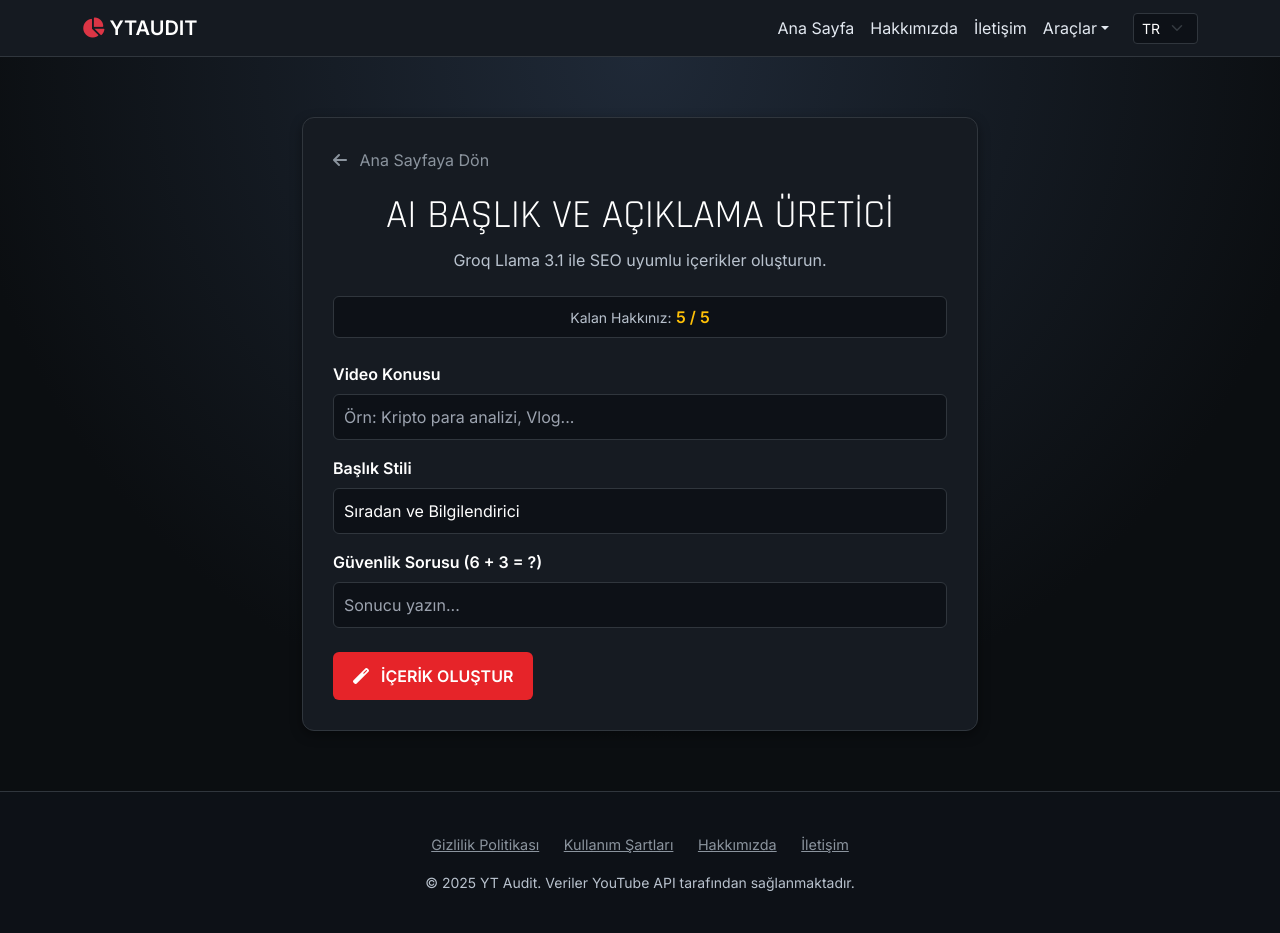
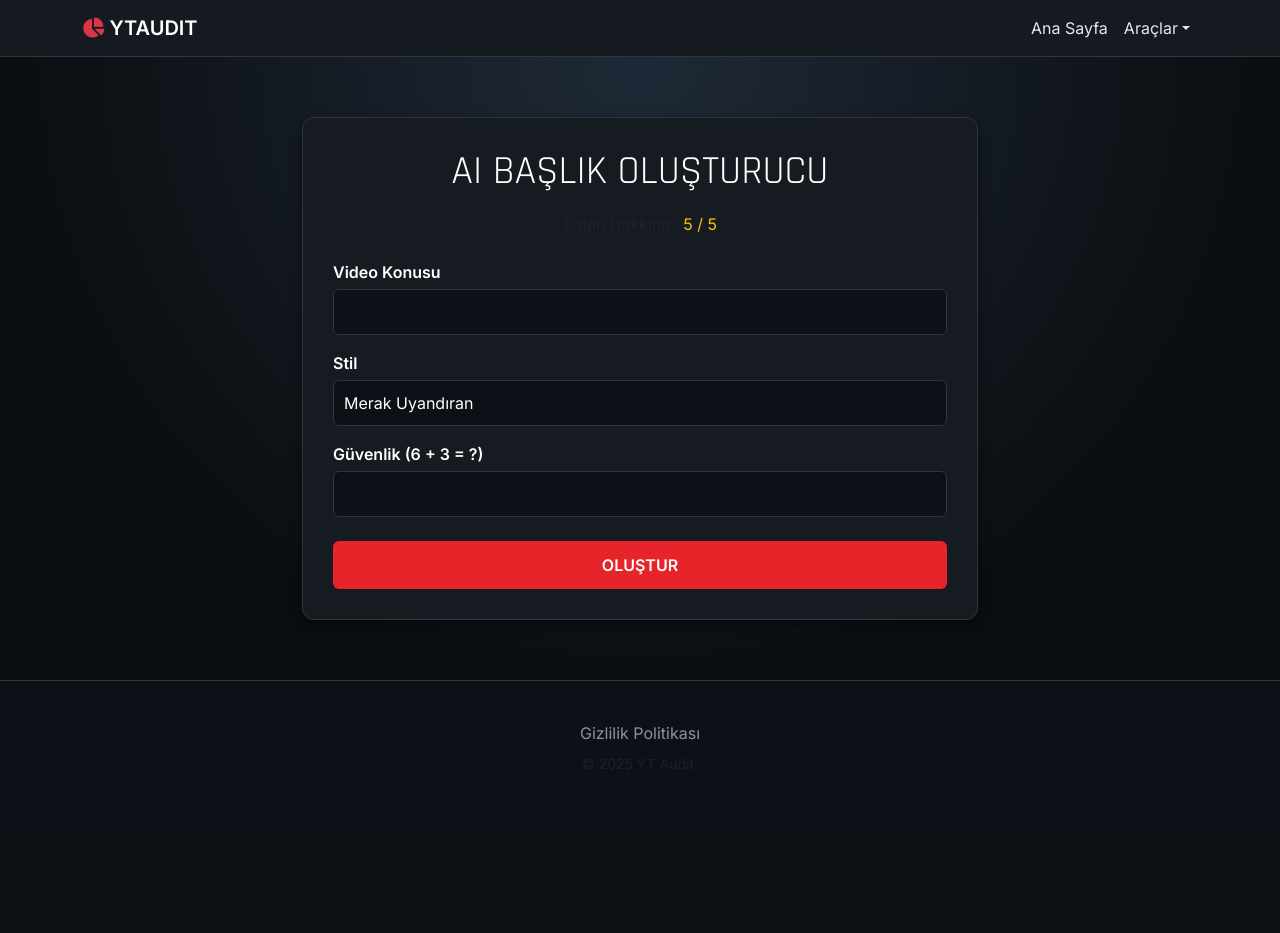
Before and after one commit to 2psgmvs86m-a11y/youtube-trend-analiz, a Flask app: page /araclar/ai-baslik in a window 1280 px wide. After the commit the page ends 769 px from the top, so only its background shows below. Run offline with Flask 3, Linux system fonts and the light colour scheme.

Commit message:
Update ai_tool.html

```diff
--- a/templates/ai_tool.html
+++ b/templates/ai_tool.html
@@ -1,159 +1,99 @@
 <!DOCTYPE html>
-<html lang="{{ current_lang }}">
+<html lang="tr">
 <head>
     <meta charset="UTF-8">
     <meta name="viewport" content="width=device-width, initial-scale=1.0">
-    <title>AI Başlık ve Açıklama Üretici</title>
+    <title>AI Başlık Oluşturucu</title>
     <link href="https://cdn.jsdelivr.net/npm/bootstrap@5.3.0/dist/css/bootstrap.min.css" rel="stylesheet">
     <link href="https://fonts.googleapis.com/css2?family=Rajdhani:wght@400;600;700&family=Inter:wght@300;400;600&display=swap" rel="stylesheet">
     <link rel="stylesheet" href="https://cdnjs.cloudflare.com/ajax/libs/font-awesome/6.4.0/css/all.min.css">
     <style>
         :root { --dark-bg: #0b0e11; --card-bg: #161b22; --accent: #e62429; --text-main: #ffffff; }
         body { background-color: var(--dark-bg); color: var(--text-main); font-family: 'Inter', sans-serif; display: flex; flex-direction: column; min-height: 100vh; }
-        h1, h2, h3, h4, h5, h6 { color: #ffffff !important; font-family: 'Rajdhani', sans-serif; text-transform: uppercase; }
-        p, span, div, li { color: #e2e8f0; }
-
-        /* ÖNEMLİ: Görünmeyen yazılar için kontrast ayarı */
-        .text-muted { color: #cbd5e1 !important; opacity: 0.9 !important; }
-
+        h1, h2, h3 { color: #ffffff !important; font-family: 'Rajdhani', sans-serif; text-transform: uppercase; }
         .navbar { background: rgba(22, 27, 34, 0.95); border-bottom: 1px solid #30363d; }
-        .nav-link { color: #e2e8f0 !important; font-weight: 500; transition: color 0.3s; }
-        .nav-link:hover { color: var(--accent) !important; }
-        .hero { padding: 60px 0; background: radial-gradient(circle at top, #1f2937 0%, var(--dark-bg) 70%); flex: 1;}
-
-        .search-input { background: #0d1117 !important; border: 1px solid #30363d; color: white !important; padding: 10px; border-radius: 6px; }
-        .search-input::placeholder { color: #9ca3af !important; }
-
-        .btn-audit { background: var(--accent); border: none; color: white; font-weight: 700; padding: 12px 20px; border-radius: 6px; transition: background-color 0.3s; }
-        .btn-audit:hover { background: #d41e23; }
-        .form-select { background-color: #0d1117; color: white; border: 1px solid #30363d; }
-        .glass-card { background: var(--card-bg); border: 1px solid #30363d; border-radius: 12px; padding: 30px; height: 100%; box-shadow: 0 4px 12px rgba(0, 0, 0, 0.4); }
-
+        .nav-link { color: #e2e8f0 !important; font-weight: 500; } .nav-link:hover { color: var(--accent) !important; }
+        .hero { padding: 60px 0; background: radial-gradient(circle at top, #1f2937 0%, var(--dark-bg) 70%); flex: 1; }
+        .glass-card { background: var(--card-bg); border: 1px solid #30363d; border-radius: 12px; padding: 30px; box-shadow: 0 4px 12px rgba(0, 0, 0, 0.4); }
+        .search-input { background: #0d1117 !important; border: 1px solid #30363d; color: white; padding: 10px; border-radius: 6px; }
+        .btn-audit { background: var(--accent); border: none; color: white; font-weight: 700; padding: 12px 20px; border-radius: 6px; width: 100%; }
         .result-box { background: #0d1117; border: 1px solid #10b981; padding: 20px; border-radius: 8px; margin-top: 30px; }
-        .title-item { background: #21262d; padding: 10px; border-radius: 6px; margin-bottom: 8px; font-weight: 600; color: #f1f1f1; border-left: 3px solid #e62429; }
-        .back-link { color: #8b949e; text-decoration: none; display: block; margin-bottom: 20px; }
-        .form-label { color: #ffffff !important; font-weight: 600; }
-
         footer { background-color: #0d1117; border-top: 1px solid #30363d; padding: 40px 0; margin-top: auto; }
-        .footer-link { color: #8b949e; margin: 0 10px; font-size: 0.9rem; transition: color 0.3s; }
-        .footer-link:hover { color: var(--accent); }
+        .footer-link { color: #8b949e; margin: 0 10px; text-decoration: none; }
+        label { color: white; font-weight: bold; margin-bottom: 5px; }
     </style>
 </head>
 <body>
-
     <nav class="navbar navbar-expand-lg navbar-dark">
         <div class="container">
             <a class="navbar-brand fw-bold text-white" href="/"><i class="fas fa-chart-pie text-danger"></i> YT<span class="text-white">AUDIT</span></a>
-            <button class="navbar-toggler" type="button" data-bs-toggle="collapse" data-bs-target="#navbarNav">
-                <span class="navbar-toggler-icon"></span>
-            </button>
+            <button class="navbar-toggler" type="button" data-bs-toggle="collapse" data-bs-target="#navbarNav"><span class="navbar-toggler-icon"></span></button>
             <div class="collapse navbar-collapse" id="navbarNav">
                 <ul class="navbar-nav ms-auto">
                     <li class="nav-item"><a class="nav-link" href="/">Ana Sayfa</a></li>
-                    <li class="nav-item"><a class="nav-link" href="/hakkimizda">Hakkımızda</a></li>
-                    <li class="nav-item"><a class="nav-link" href="/iletisim">İletişim</a></li>
                     <li class="nav-item dropdown">
-                        <a class="nav-link dropdown-toggle" href="#" role="button" data-bs-toggle="dropdown">Araçlar</a>
-                        <ul class="dropdown-menu dropdown-menu-dark" style="background: #161b22;">
+                        <a class="nav-link dropdown-toggle" href="#" data-bs-toggle="dropdown">Araçlar</a>
+                        <ul class="dropdown-menu dropdown-menu-dark">
                             <li><a class="dropdown-item" href="/araclar/ai-baslik">AI Başlık Oluşturucu</a></li>
                             <li><a class="dropdown-item" href="/araclar/kanal-karsilastir">Kanal Kıyaslama</a></li>
                             <li><a class="dropdown-item" href="/araclar/video-seo">Video SEO Skoru</a></li>
-                            <li><a class="dropdown-item" href="#">Thumbnail İndir (Yakında)</a></li>
-                            <li><a class="dropdown-item" href="#">Tag Bulucu (Yakında)</a></li>
                         </ul>
                     </li>
                 </ul>
-                <select class="form-select form-select-sm shadow-none ms-3" style="width: auto;" onchange="location = '?lang=' + this.value;">
-                    <option value="tr" {% if current_lang == 'tr' %}selected{% endif %}>TR</option>
-                    <option value="en" {% if current_lang == 'en' %}selected{% endif %}>EN</option>
-                    <option value="de" {% if current_lang == 'de' %}selected{% endif %}>DE</option>
-                </select>
             </div>
         </div>
     </nav>
 
     <div class="hero">
         <div class="container" style="max-width: 700px;">
-
             <div class="glass-card">
-                <a href="/" class="back-link"><i class="fas fa-arrow-left me-2"></i> Ana Sayfaya Dön</a>
-
-                <h1 class="text-center mb-2">AI BAŞLIK VE AÇIKLAMA ÜRETİCİ</h1>
-                <p class="text-center text-muted mb-4">Groq Llama 3.1 ile SEO uyumlu içerikler oluşturun.</p>
-
-                <div class="text-center mb-4 p-2 rounded" style="background: #0d1117; border: 1px solid #30363d;">
-                    <span class="text-muted small">Kalan Hakkınız:</span>
-                    <strong class="text-warning">{{ uses_left }} / {{ max_uses }}</strong>
-                </div>
+                <h1 class="text-center mb-3">AI Başlık Oluşturucu</h1>
+                <p class="text-center text-muted mb-4">Kalan Hakkınız: <span class="text-warning">{{ uses_left }} / {{ max_uses }}</span></p>
 
                 {% if error %}
-                    <div class="alert alert-danger text-center" style="background: #450a0a; border-color: #ef4444; color: #ef4444;">
-                        <strong>Hata:</strong> {{ error }}
-                    </div>
+                    <div class="alert alert-danger">{{ error }}</div>
                 {% endif %}
 
-                {% if uses_left <= 0 and not ai_result %}
-                    <div class="alert alert-warning text-center" style="background: #422006; border-color: #f59e0b; color: #f59e0b;">
-                        <i class="fas fa-lock me-2"></i> Günlük kullanım limitinizi doldurdunuz.
-                    </div>
-                {% else %}
+                {% if uses_left > 0 %}
                 <form method="POST">
                     <div class="mb-3">
-                            <label for="topic" class="form-label">Video Konusu</label>
-                            <input type="text" id="topic" name="topic" class="form-control search-input" placeholder="Örn: Kripto para analizi, Vlog..." value="{{ input_data.topic or '' }}" required>
+                        <label>Video Konusu</label>
+                        <input type="text" name="topic" class="form-control search-input" required value="{{ input_data.topic or '' }}">
                     </div>
-
                     <div class="mb-3">
-                            <label for="style" class="form-label">Başlık Stili</label>
-                            <select id="style" name="style" class="form-select search-input" required>
-                                <option value="Sıradan ve Bilgilendirici" {% if input_data.style == 'Sıradan ve Bilgilendirici' %}selected{% endif %}>Sıradan ve Bilgilendirici</option>
-                                <option value="Şok Edici ve Duygusal" {% if input_data.style == 'Şok Edici ve Duygusal' %}selected{% endif %}>Şok Edici ve Duygusal</option>
-                                <option value="Soru Soran ve Merak Uyandıran" {% if input_data.style == 'Soru Soran ve Merak Uyandıran' %}selected{% endif %}>Soru Soran ve Merak Uyandıran</option>
-                                <option value="Eğitici ve Rehber" {% if input_data.style == 'Eğitici ve Rehber' %}selected{% endif %}>Eğitici ve Rehber</option>
+                        <label>Stil</label>
+                        <select name="style" class="form-select search-input">
+                            <option>Merak Uyandıran</option>
+                            <option>Eğitici</option>
+                            <option>Şok Edici</option>
                         </select>
                     </div>
-
                     <div class="mb-4">
-                            <label for="captcha" class="form-label">Güvenlik Sorusu ({{ captcha_question }})</label>
-                            <input type="text" id="captcha" name="captcha_check" class="form-control search-input" placeholder="Sonucu yazın..." required>
+                        <label>Güvenlik ({{ captcha_question }})</label>
+                        <input type="text" name="captcha_check" class="form-control search-input" required>
                     </div>
-
-                        <button type="submit" class="btn-audit">
-                            <i class="fas fa-magic me-2"></i> İÇERİK OLUŞTUR
-                        </button>
+                    <button type="submit" class="btn-audit">OLUŞTUR</button>
                 </form>
+                {% else %}
+                    <div class="alert alert-warning text-center">Günlük limitiniz doldu.</div>
                 {% endif %}
 
-                {% if ai_result and 'error' not in ai_result %}
+                {% if ai_result and not error %}
                     <div class="result-box">
-                        <h4 class="text-white mb-3"><i class="fas fa-list-ol me-2 text-success"></i> Üretilen Başlıklar</h4>
-                        <ul class="list-unstyled">
-                            {% for title in ai_result.titles %}
-                                <li class="title-item mb-2">{{ title | safe }}</li>
-                            {% endfor %}
-                        </ul>
-
-                        <h4 class="text-white mt-4 mb-3"><i class="fas fa-align-left me-2 text-primary"></i> Video Açıklaması</h4>
-                        <div class="p-3 rounded" style="background: #0d1117; border: 1px solid #30363d; color: #e2e8f0; font-size: 0.95rem; line-height: 1.6; white-space: pre-wrap;">{{ ai_result.description }}</div>
+                        <h4 class="text-white">Sonuçlar</h4>
+                        <pre style="color: #e2e8f0; white-space: pre-wrap;">{{ ai_result.description }}</pre>
                     </div>
                 {% endif %}
             </div>
         </div>
     </div>
 
-    <!-- FOOTER -->
     <footer>
         <div class="container text-center">
-            <div class="footer-links mb-3">
             <a href="/gizlilik" class="footer-link">Gizlilik Politikası</a>
-                <a href="/kullanim" class="footer-link">Kullanım Şartları</a>
-                <a href="/hakkimizda" class="footer-link">Hakkımızda</a>
-                <a href="/iletisim" class="footer-link">İletişim</a>
-            </div>
-            <p class="text-muted small mb-0">&copy; 2025 YT Audit. Veriler YouTube API tarafından sağlanmaktadır.</p>
+            <p class="text-muted small mt-2">&copy; 2025 YT Audit.</p>
         </div>
     </footer>
-
     <script src="https://cdn.jsdelivr.net/npm/bootstrap@5.3.0/dist/js/bootstrap.bundle.min.js"></script>
 </body>
 </html>
```
Lines whose indentation alone changed are shown as unchanged.
